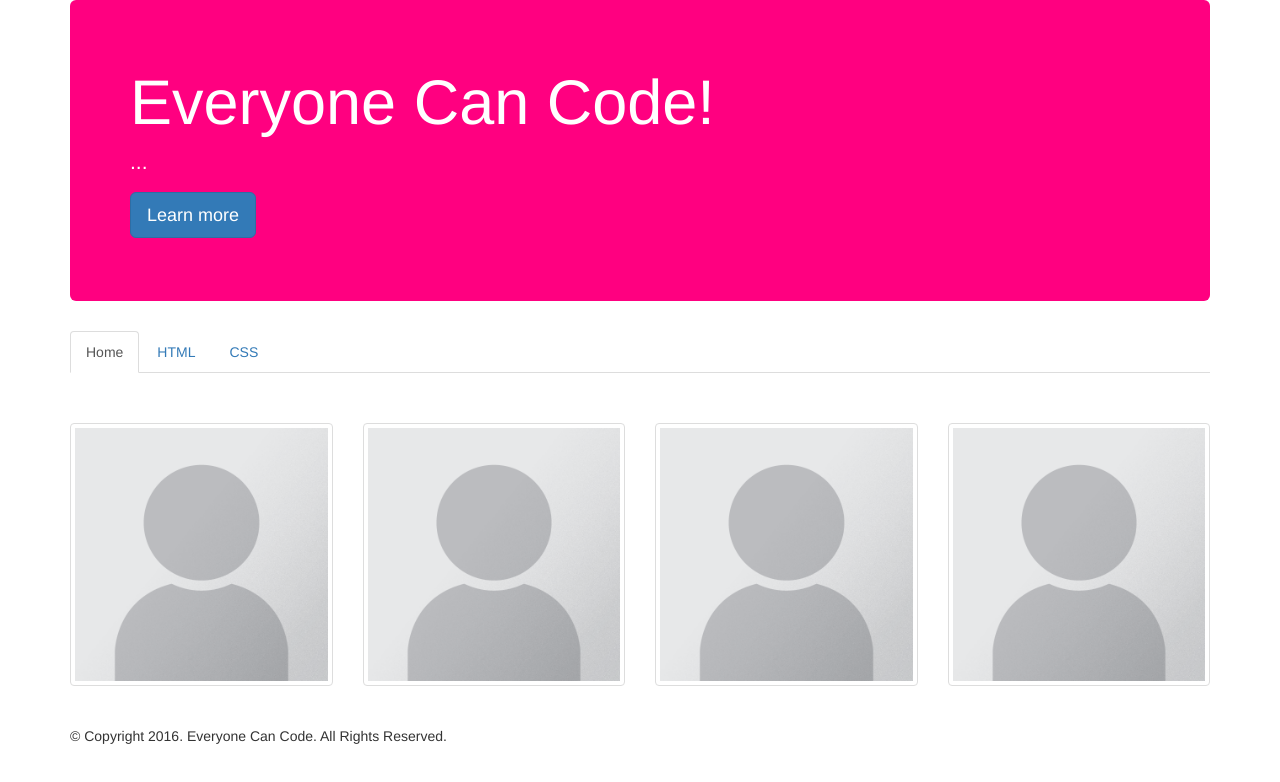
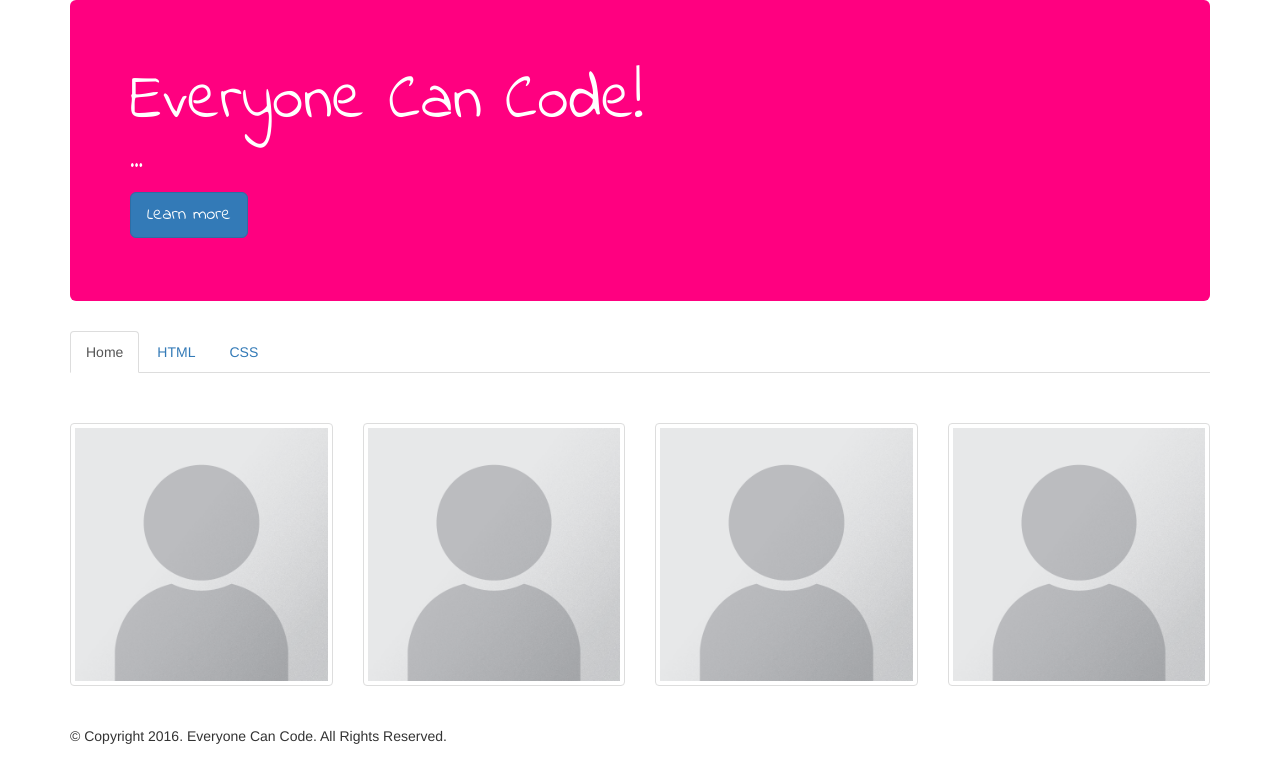
Before and after one commit to thecreolewoman/Parents4MECLA, a plain HTML site: page index.html in a window 1280 px wide. Drawn offline with Linux system fonts and the light colour scheme.

Commit message:
added new font

```diff
--- a/css/custom.css
+++ b/css/custom.css
@@ -4,6 +4,7 @@
 .jumbotron{
 	background: #ff0080;
 	color: white;
+	font-family: 'Indie Flower', cursive;
 }
 .spacer20{
 	height: 20px;
--- a/index.html
+++ b/index.html
@@ -5,6 +5,7 @@
 	<link rel="stylesheet" type="text/css" href="css/normalize.css">
 	<link rel="stylesheet" type="text/css" href="css/bootstrap.css">
 	<link rel="stylesheet" type="text/css" href="css/custom.css">
+	<link href='https://fonts.googleapis.com/css?family=Indie+Flower' rel='stylesheet' type='text/css'>
 </head>
 <body>
 <div class="container">
```
